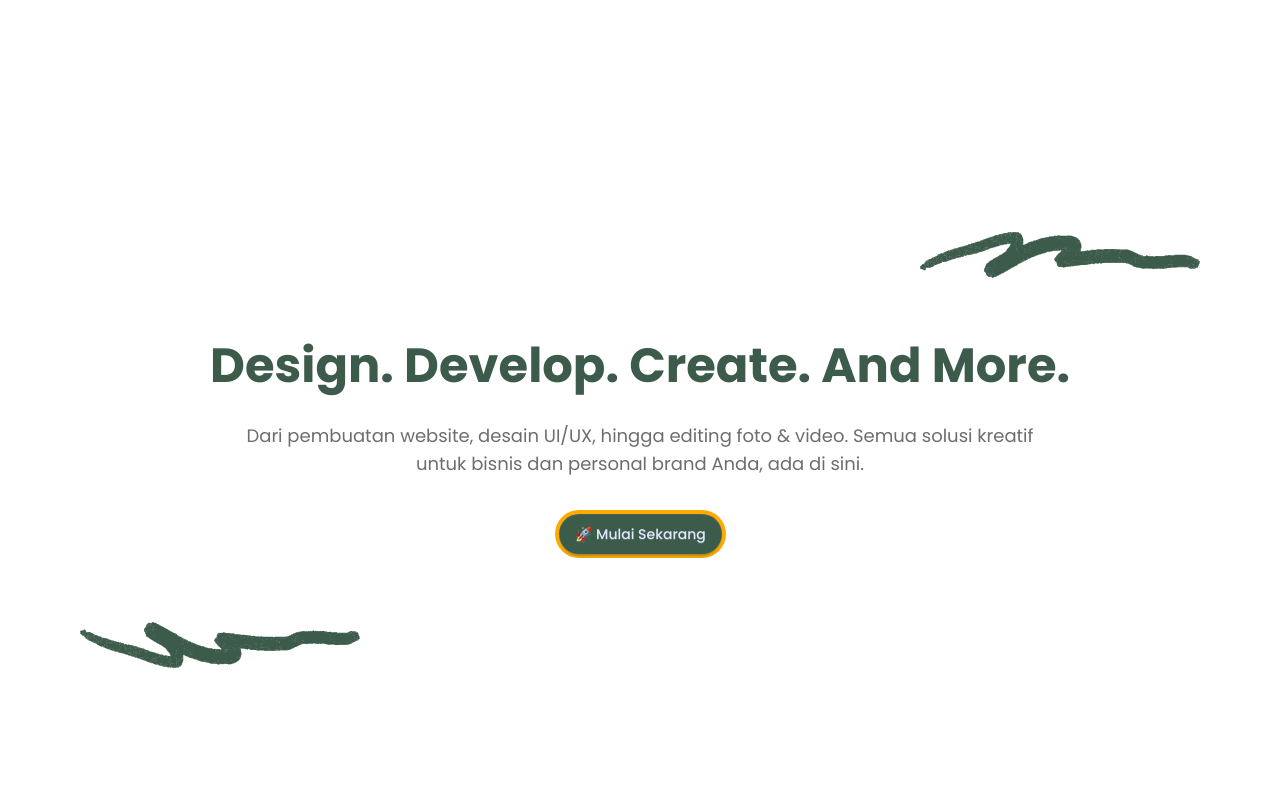
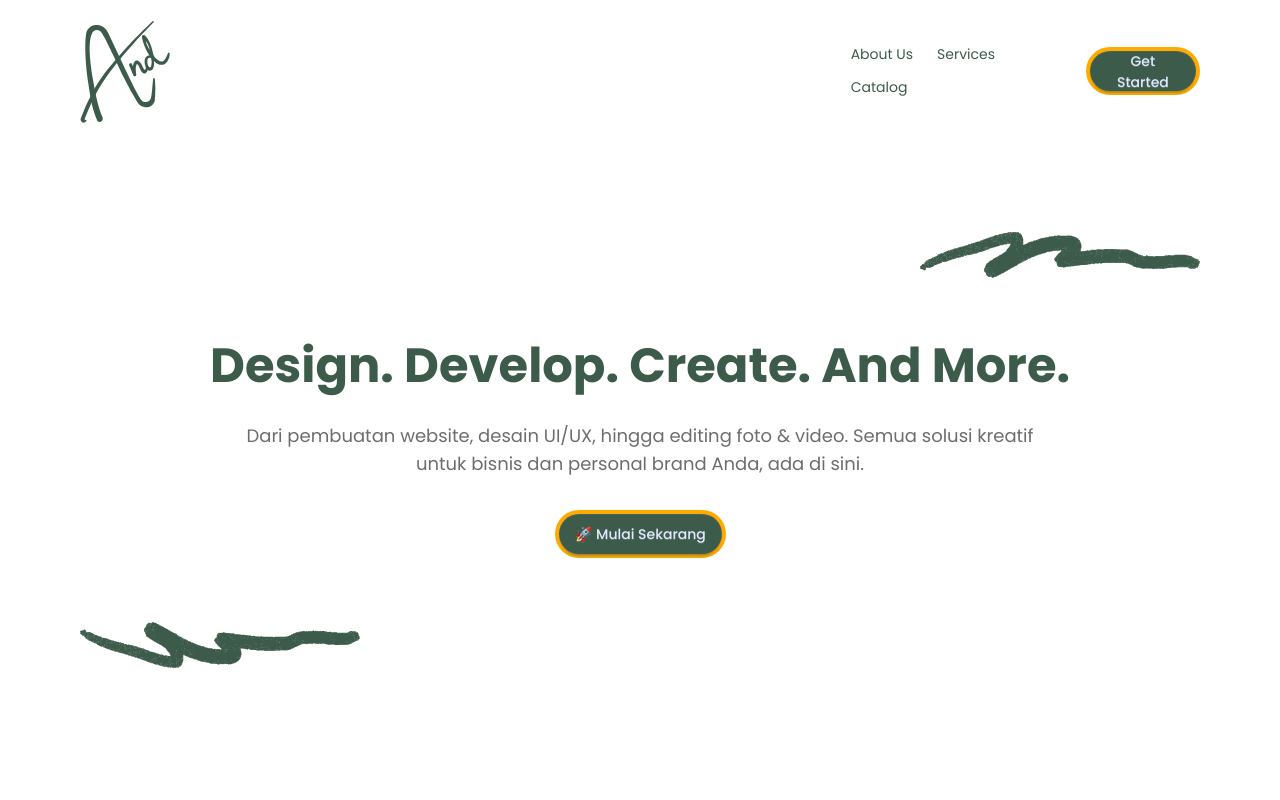
Before and after one commit to marmdhn/and-project, a Next.js app: page / in a window 1280 px wide. Shown: the top 800 px of the page. Built offline with nearby package versions, Linux system fonts and the light colour scheme.

Commit message:
refactor: Wrap layout children with `ClientLayout` component

```diff
--- a/app/layout.tsx
+++ b/app/layout.tsx
@@ -1,5 +1,6 @@
 import type { Metadata } from "next";
 import "./globals.css";
+import ClientLayout from "@/components/ClientLayout";
 
 export const metadata: Metadata = {
   title: "AND Project",
@@ -14,7 +15,7 @@ export default function RootLayout({
   return (
     <html lang="en" data-theme="andtheme" suppressHydrationWarning>
       <body className={`antialiased`} suppressHydrationWarning>
-        {children}
+        <ClientLayout>{children}</ClientLayout>
       </body>
     </html>
   );
```
